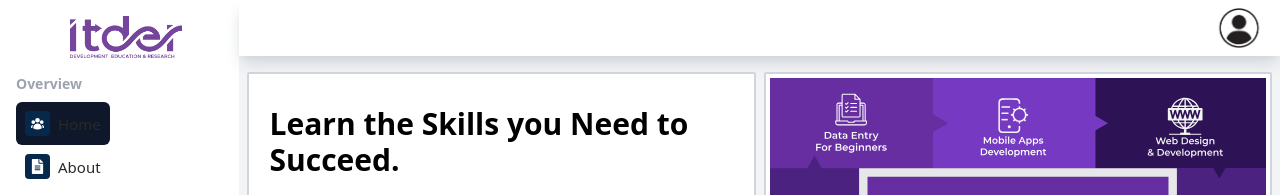
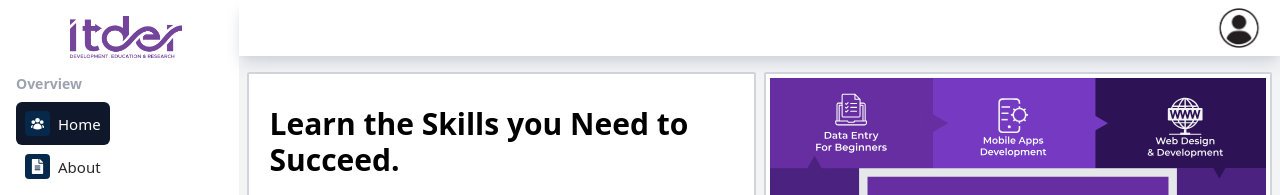
Before and after one commit to mehedikhan3281/wb-software-task, a Next.js app: page / in a window 1280 px wide. Shown: the top 195 px of the page. Built offline with nearby package versions, Linux system fonts and the light colour scheme.

Commit message:
Active btn color correction

```diff
--- a/src/app/globals.css
+++ b/src/app/globals.css
@@ -9,6 +9,7 @@
     padding: 9px;
     font-size: 15px;
     font-weight: 500;
+
 }
 :hover.btn_style{
     background-color: #F6F6F6;
@@ -33,3 +34,7 @@
   border: 1px solid rgb(229 231 235);
   padding: 8px;
 }
+
+.active_btn{
+  color: white;
+}
--- a/src/components/Sidebar.jsx
+++ b/src/components/Sidebar.jsx
@@ -9,16 +9,16 @@ import { usePathname } from 'next/navigation';
 export default function Sidebar() {
   const pathName = usePathname();
 
-  // Helper function to check if the link is active
+
   const isActive = (path) => {
-    // Check if the path is exactly '/' for Home, or if it matches the current route
+
     return path === '/'
-      ? pathName === path // Exact match for home
-      : pathName.startsWith(path); // For other routes
+      ? pathName === path
+      : pathName.startsWith(path);
   };
 
-  const activeClass = 'bg-slate-900 text-white'; // Active class
-  const inactiveClass = 'text-gray-600'; // Inactive class
+  const activeClass = 'bg-slate-900 active_btn hover:bg-slate-800';
+  const inactiveClass = 'text-gray-600';
 
   return (
     <aside className="h-[100vh] p-4 hidden md:block md:fixed ">
```
